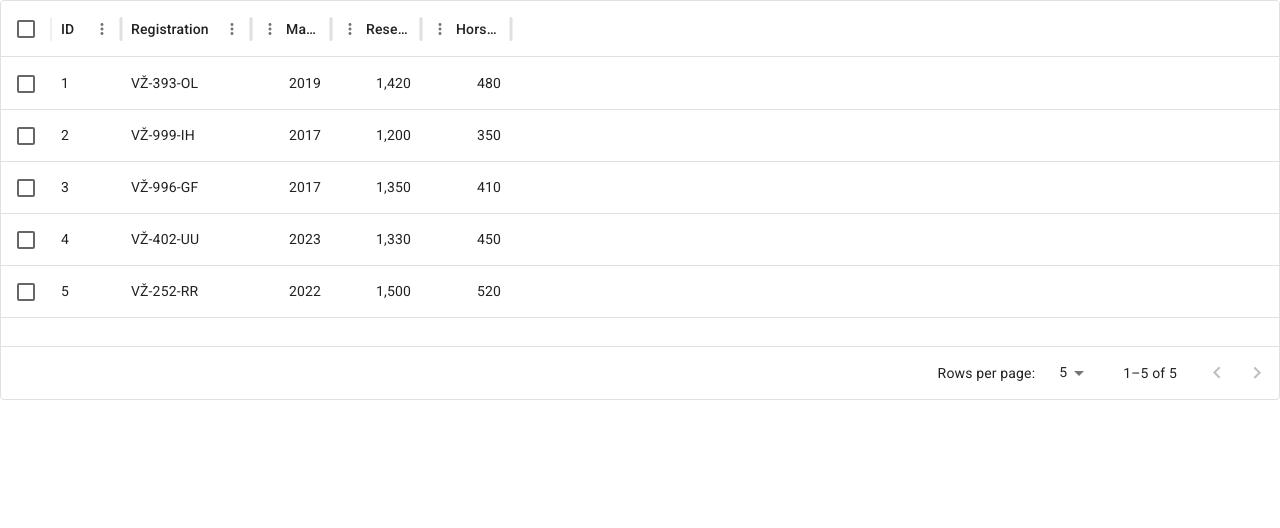
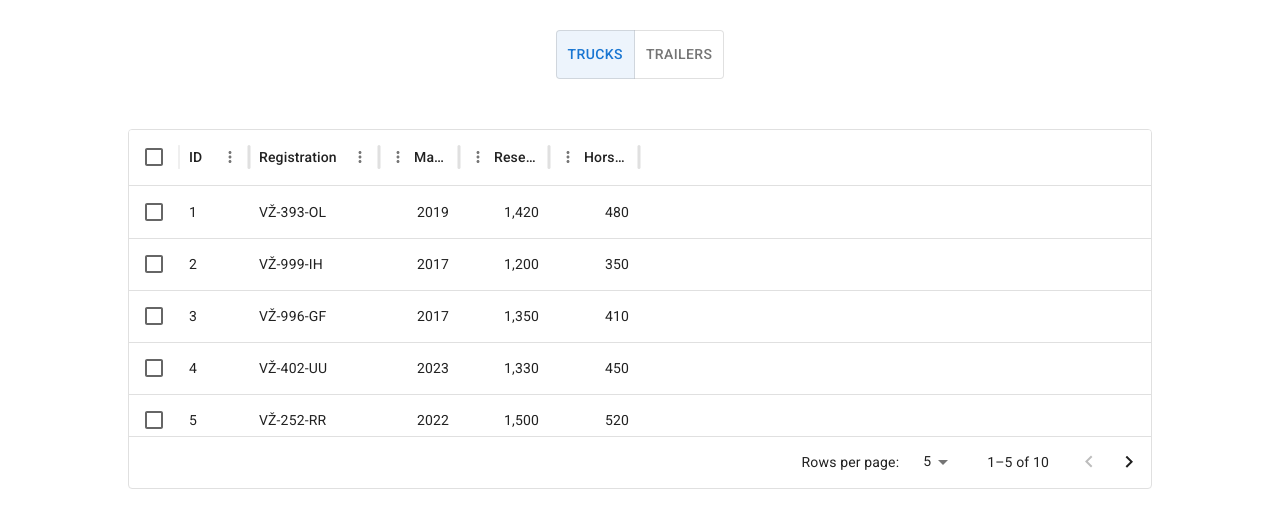
Before and after one commit to Lnola/INFSUS_SOTR, a React (Vite) app in the folder client/: page /trucks in a window 1280 px wide. Shown: the top 528 px of the page. Built offline with nearby package versions, Linux system fonts and the light colour scheme.

Commit message:
Add toggle button which routes to /trailers

```diff
--- a/client/src/pages/Vehicle/truck.tsx
+++ b/client/src/pages/Vehicle/truck.tsx
@@ -1,4 +1,9 @@
+import ToggleButton from '@mui/material/ToggleButton';
+import ToggleButtonGroup from '@mui/material/ToggleButtonGroup';
 import { DataGrid, GridColDef } from '@mui/x-data-grid';
+import React from 'react';
+import { useNavigate } from 'react-router-dom';
+
 
 type Truck = {
   id: number;
@@ -22,12 +27,41 @@ const DUMMY_TRUCKS: Truck[] = [
   { id: 3, registration: 'VŽ-996-GF', makeYear: '2017', reservoarCapacity: 1350, horsepower: 410 },
   { id: 4, registration: 'VŽ-402-UU', makeYear: '2023', reservoarCapacity: 1330, horsepower: 450 },
   { id: 5, registration: 'VŽ-252-RR', makeYear: '2022', reservoarCapacity: 1500, horsepower: 520 },
+  { id: 6, registration: 'VŽ-393-OL', makeYear: '2019', reservoarCapacity: 1420, horsepower: 480 },
+  { id: 7, registration: 'VŽ-999-IH', makeYear: '2017', reservoarCapacity: 1200, horsepower: 350 },
+  { id: 8, registration: 'VŽ-996-GF', makeYear: '2017', reservoarCapacity: 1350, horsepower: 410 },
+  { id: 9, registration: 'VŽ-402-UU', makeYear: '2023', reservoarCapacity: 1330, horsepower: 450 },
+  { id: 10, registration: 'VŽ-252-RR', makeYear: '2022', reservoarCapacity: 1500, horsepower: 520 },
 ];
 
 
 const TruckList = () => {
+  const [alignment, setAlignment] = React.useState('web');
+  const navigate = useNavigate();
+
+  const handleChange = (
+    event: React.MouseEvent<HTMLElement>,
+    newAlignment: string,
+  ) => {
+    setAlignment(newAlignment);
+  };
   return (
-    <div style={{ height: 400, width: '100%' }}>
+    <>
+      <div style={{display: 'flex', justifyContent: 'center', margin: '30px'}}>
+        <ToggleButtonGroup
+          color="primary"
+          value={alignment}
+          exclusive
+          onChange={handleChange}
+          aria-label="Platform"
+        >
+          <ToggleButton selected value="trucks">Trucks</ToggleButton>
+          <ToggleButton value="trailers" onClick={() => navigate('/trailers')}>Trailers</ToggleButton>
+        </ToggleButtonGroup>
+      </div>
+
+      <div style={{ height: 400, display: 'flex', justifyContent: 'center' }}>
+        <div style={{margin: '20px', minWidth: '80%'}}>
           <DataGrid
             rows={DUMMY_TRUCKS}
             columns={columns}
@@ -40,6 +74,8 @@ const TruckList = () => {
             checkboxSelection
           />
         </div>
+      </div>
+    </>
   );
 };
 
```
Lines whose indentation alone changed are shown as unchanged.
